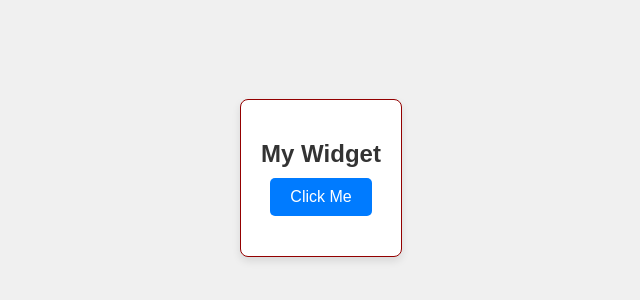
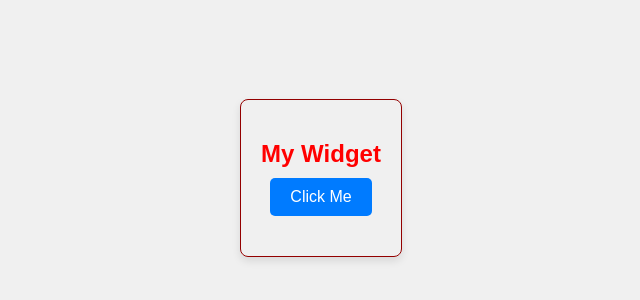
Before and after one commit to kotaiblur/trs, a plain HTML site: page index.html in a window 1280 px wide. Shown: the part 222-522 px from the top of the page, without its empty margins (319-959 px from the left). Drawn offline with Linux system fonts and the light colour scheme.

Commit message:
transparent background test

```diff
--- a/style.css
+++ b/style.css
@@ -9,7 +9,7 @@ body {
   }
 
   .widget-container {
-    background-color: #ffffff;
+    background-color: #ffffff00;
     border: 1px solid #930000;
     border-radius: 8px;
     padding: 20px;
@@ -20,7 +20,7 @@ body {
   .widget-title {
     font-size: 1.5em;
     margin-bottom: 10px;
-    color: #333333;
+    color: #ff0000;
   }
 
   .widget-button {
```
